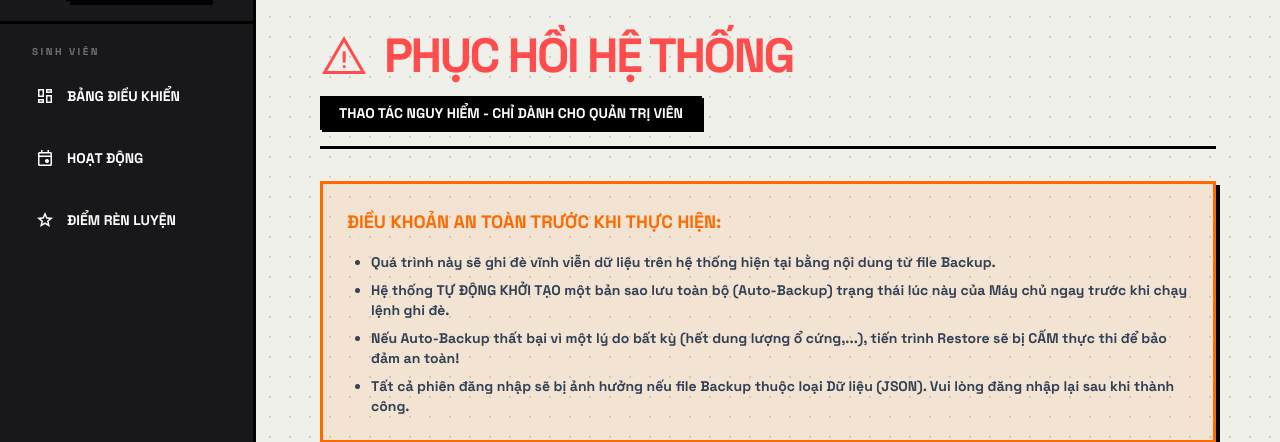
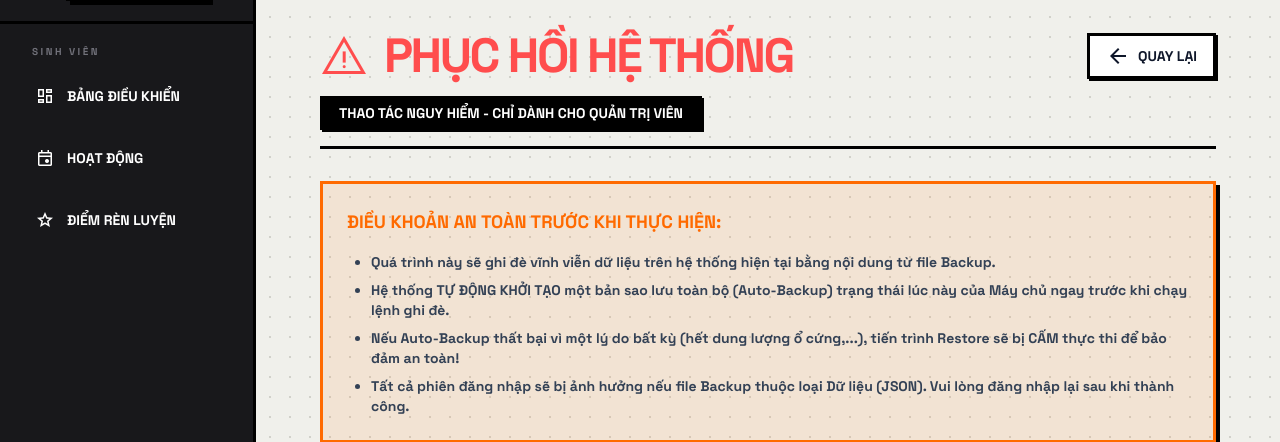
Before and after one commit to HiImSunny/YouthHub, a Django app: page /backup/restore/ in a window 1280 px wide. Shown: the part 73-515 px from the top of the page. Run offline with Django 5.2, Linux system fonts and the light colour scheme; the visitor is signed in with stand-in values (Sample User, id 1); parts of the project's set-up code (start-up, migrations or seed data) failed here and were passed over; some libraries are stand-ins or nearby versions.

Commit message:
feat(phase-1): add back button to restore page

```diff
--- a/templates/core/backup_restore.html
+++ b/templates/core/backup_restore.html
@@ -11,9 +11,14 @@
 <div class="max-w-4xl mx-auto">
     <!-- Header -->
     <div class="mb-8 border-b-3 border-black pb-4">
-        <div class="flex items-center gap-4 mb-2">
-            <span class="material-symbols-outlined text-5xl text-accent-red">warning</span>
-            <h1 class="text-4xl md:text-5xl font-black uppercase tracking-tighter leading-none text-accent-red">PHỤC HỒI HỆ THỐNG</h1>
+        <div class="flex items-center justify-between mb-2">
+            <div class="flex items-center gap-4">
+                <span class="material-symbols-outlined text-5xl text-accent-red">warning</span>
+                <h1 class="text-4xl md:text-5xl font-black uppercase tracking-tighter leading-none text-accent-red">PHỤC HỒI HỆ THỐNG</h1>
+            </div>
+            <a href="{% url 'core:backup_dashboard' %}" class="bg-white border-3 border-black px-4 py-2 font-black uppercase text-sm shadow-brutal-sm brutal-btn flex items-center gap-2 hover:bg-slate-100 transition-colors">
+                <span class="material-symbols-outlined">arrow_back</span> QUAY LẠI
+            </a>
         </div>
         <p class="text-sm font-bold uppercase bg-black text-white inline-block px-4 py-1 mt-2 border-3 border-black shadow-brutal-sm">
             THAO TÁC NGUY HIỂM - CHỈ DÀNH CHO QUẢN TRỊ VIÊN
```
